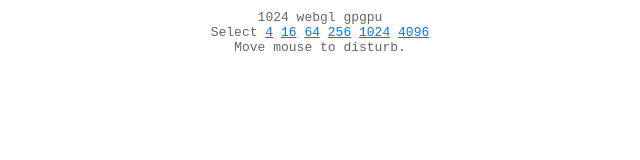
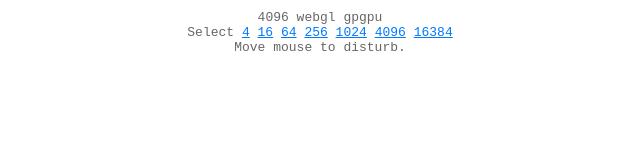
Before and after one commit to brunnolou/boids-3d, a website: page index.html in a window 1280 px wide. Shown: the whole page, without its empty margins (320-960 px from the left). Drawn offline with nearby package versions, Linux system fonts and the light colour scheme.

Commit message:
Add more boids

```diff
--- a/index.html
+++ b/index.html
@@ -267,7 +267,7 @@
 			var hash = document.location.hash.substr(1);
 			if (hash) hash = parseInt(hash, 0);
 			/* TEXTURE WIDTH FOR SIMULATION */
-			var WIDTH = hash || 32;
+			var WIDTH = hash || 64;
 			var BIRDS = WIDTH * WIDTH;
 			// Custom Geometry - using 3 triangles each. No UVs, no normals currently.
 			THREE.BirdGeometry = function() {
@@ -339,7 +339,7 @@
 				return false;
 			}
 			var options = "";
-			for (i = 1; i < 7; i++) {
+			for (i = 1; i < 8; i++) {
 				var j = Math.pow(2, i);
 				options +=
 					'<a href="#" onclick="return change(' + j + ')">' + j * j + "</a> ";
```
